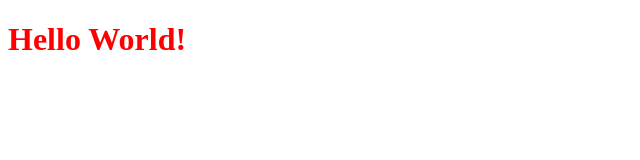
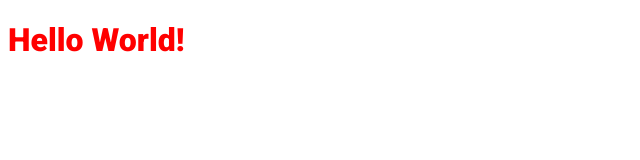
Before and after one commit to paulalopes21/ignite-reactjs-chapter-three, a Next.js app in the folder ignews/: page / in a window 1280 px wide. Shown: the top 160 px of the page, without its empty margins (0-640 px from the left). Built offline with nearby package versions, Linux system fonts and the light colour scheme.

Commit message:
configurando fonte externa

```diff
--- /dev/null
+++ b/ignews/src/pages/_document.tsx
@@ -0,0 +1,20 @@
+import Document, { Html, Head, Main, NextScript} from 'next/document'
+
+export default class MyDocument extends Document {
+    render() {
+      return (
+        <Html>
+          <Head>
+            <link rel="preconnect" href="https://fonts.gstatic.com" />
+            <link href="https://fonts.googleapis.com/css2?family=Roboto:ital,wght@0,400;0,900;1,700&display=swap" rel="stylesheet" />
+
+            <title>ig.news</title>
+          </Head>
+          <body>
+            <Main />
+            <NextScript />
+          </body>
+        </Html>
+      )
+    }
+}
--- a/ignews/src/styles/home.module.scss
+++ b/ignews/src/styles/home.module.scss
@@ -1,3 +1,4 @@
 .title {
+  font-family: 'Roboto', sans-serif;
   color: red;
 }
```
